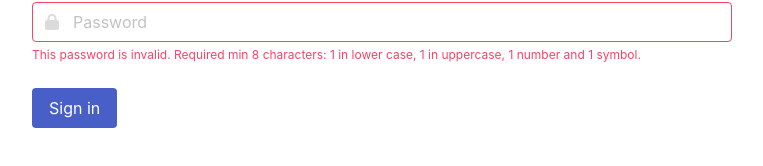
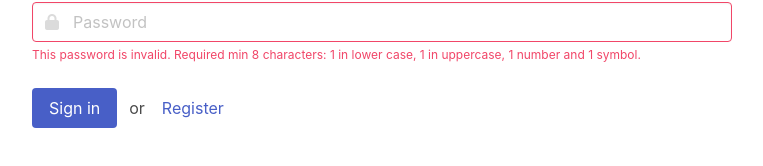
Before and after one commit to nahuelc00/rent-a-car-frontend, a React (Vite) app: page /login in a window 1280 px wide. Shown: the part 216-382 px from the top of the page, without its empty margins (258-1021 px from the left). Built offline with nearby package versions, Linux system fonts and the light colour scheme; no server answers.

Commit message:
Add register button in login form

```diff
--- a/src/ui/pages/auth/loginForm.jsx
+++ b/src/ui/pages/auth/loginForm.jsx
@@ -79,12 +79,13 @@ function LoginForm() {
           )}
         </div>
 
-        <div className="field is-grouped">
+        <div className="field is-grouped is-align-items-center">
           <div className="control">
             <button type="submit" className="button is-link">Sign in</button>
           </div>
+          <span>or</span>
+          <button type="submit" className="button is-ghost">Register</button>
         </div>
-
       </form>
     </>
   );
```
